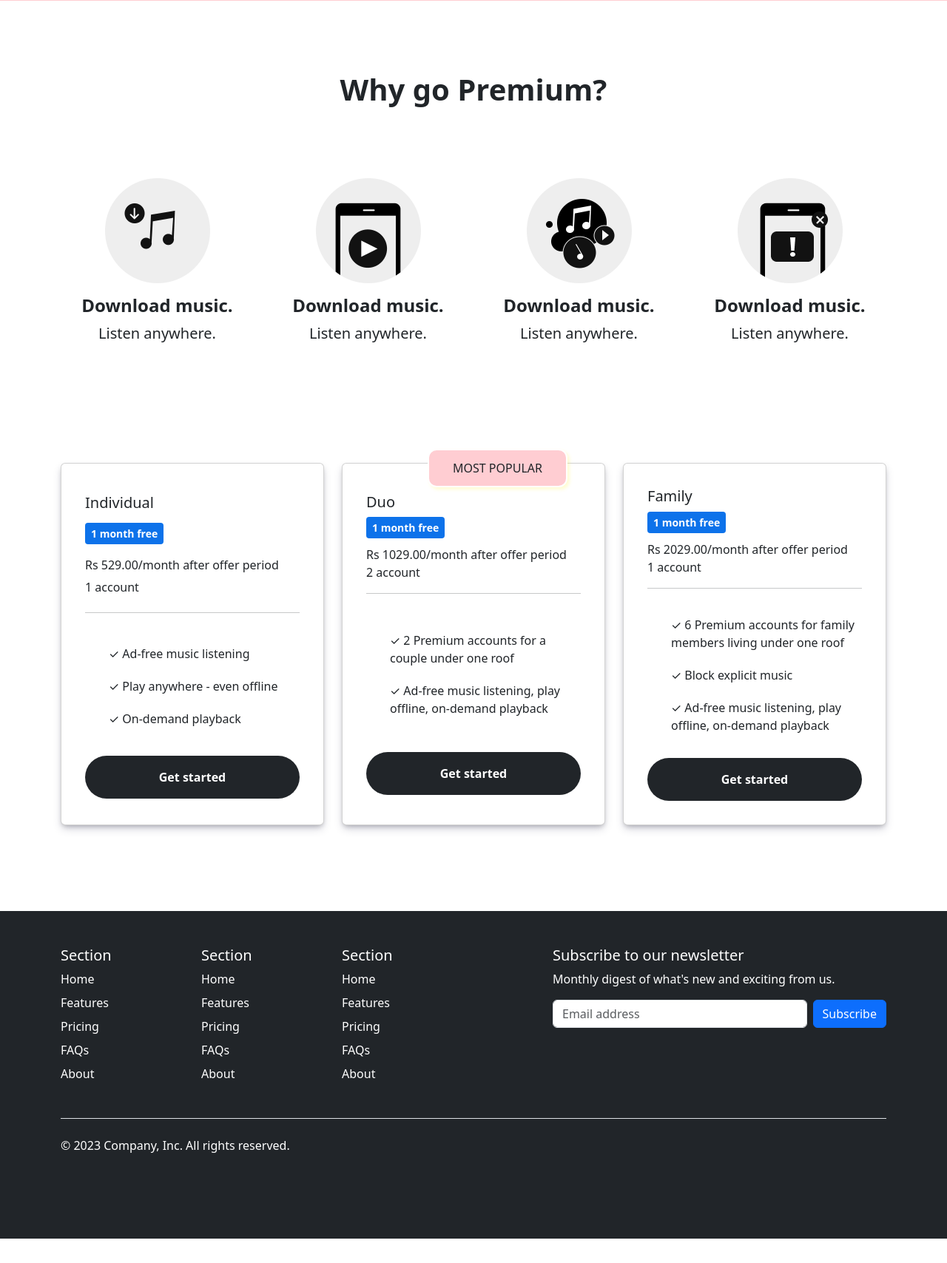
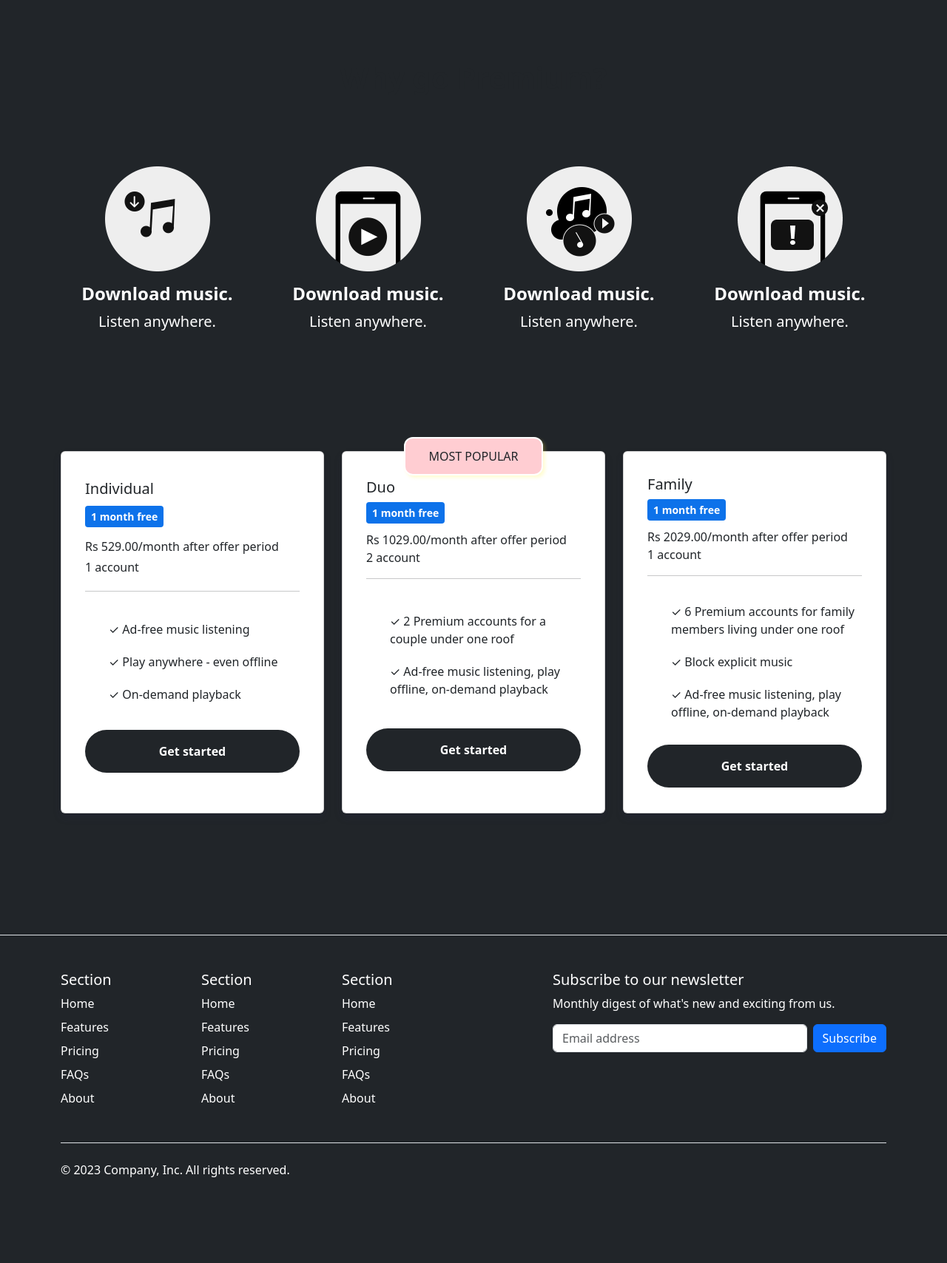
Before and after one commit to Kajanan02/music-web, a PHP site: page /user-premium.html in a window 1280 px wide. Shown: the part 524-2232 px from the top of the page at 74% size. Before the commit the page ends 2199 px from the top, so only its background shows below. Run offline with PHP 8.4, Linux system fonts and the light colour scheme.

Commit message:
resposive add

```diff
--- a/artist-login.html
+++ b/artist-login.html
@@ -5,6 +5,7 @@
   <meta charset="UTF-8">
   <title>Artists</title>
   <link rel="icon" type="image/png" href="assets/logos/favicon.png">
+  <meta name="viewport" content="width=device-width, initial-scale=1">
 
   <!-- Bootstrap 5.0.2 -->
   <script src="https://cdn.jsdelivr.net/npm/@popperjs/core@2.11.8/dist/umd/popper.min.js"
@@ -20,7 +21,7 @@
 </head>
 
 <body>
-  <nav class="navbar  px-5 bg-dark shadow">
+  <nav class="navbar nav-dashboard  bg-dark shadow">
     <div class="container-fluid">
       <span class="navbar-brand mb-0 h1 px-5 text-white"> <a href="index.html"> <img src="assets/logo-transparent.png"
             alt="Logo" width="200px" /></a></span>
@@ -28,7 +29,7 @@
   </nav>
   <div class=" bg-dark">
     <div class="row m-0 artist-login-container">
-      <div class="col-md-6 d-flex align-items-end ">
+      <div class="col-md-6 d-flex align-items-md-end artist-login-image">
         <img src="assets/artist03.png" width="90%" style="z-index: 1">
         <img src="assets/play-btn-3.png" width="100%" class="bg-play">
       </div>
--- a/artist-register.html
+++ b/artist-register.html
@@ -2,6 +2,8 @@
 <html lang="en">
 <head>
     <meta charset="UTF-8">
+    <meta name="viewport" content="width=device-width, initial-scale=1">
+
     <!-- Bootstrap 5.0.2 -->
     <script src="https://cdn.jsdelivr.net/npm/@popperjs/core@2.11.8/dist/umd/popper.min.js"
             integrity="sha384-I7E8VVD/ismYTF4hNIPjVp/Zjvgyol6VFvRkX/vR+Vc4jQkC+hVqc2pM8ODewa9r"
@@ -16,14 +18,14 @@
 </head>
 <body>
 
-<nav class="navbar  px-5 bg-dark shadow">
+<nav class="navbar nav-dashboard  bg-dark shadow">
     <div class="container-fluid">
         <span class="navbar-brand mb-0 h1 px-5 text-white">   <a href="index.html"> <img src="assets/logo-transparent.png" alt="Logo" width="200px"/></a></span>
     </div>
 </nav>
 <div class=" bg-dark">
     <div class="row m-0 artist-login-container">
-        <div class="col-md-6 d-flex align-items-end ">
+        <div class="col-md-6 d-flex align-items-md-end artist-login-image">
             <img src="assets/register-artist.png" width="100%" style="z-index: 1">
             <img src="assets/play-btn-5.png" width="100%" class="bg-play">
         </div>
--- a/css/premium.css
+++ b/css/premium.css
@@ -12,10 +12,15 @@
 .header-img{
     border-radius: 40px;
 }
+.get-start-btn{
+    width: 200px;
+    margin-bottom: 20px;
+}
+
 .get-start-btn:hover{
     color: #5ff550 !important;
 }.header-artist{
-     height: calc(100vh - 76px);
+     min-height: calc(100vh - 76px);
  }
  .bg-black{
      background-color: #000;
@@ -92,8 +97,12 @@
     border: 2px solid #fff;
     border-radius: 12px;
     padding: 12px 32px;
+    margin-left: auto;
+    margin-right: auto;
+    left: 0;
     top: -20px;
-    left: 115px;
+    width: fit-content;
+    right: 0;
     font-weight: 500;
     box-shadow: 3px 3px 4px rgba(254, 244, 69, .24);
 }
@@ -106,3 +115,38 @@
     margin-bottom: 20px;
     box-shadow: rgba(50, 50, 93, 0.25) 0px 13px 27px -5px, rgba(0, 0, 0, 0.3) 0px 8px 16px -8px;
 }
+@media (max-width: 768px) {
+    .artist-login-container {
+        height: auto;
+    }
+    .artist-login-image{
+        justify-content: center;
+    }
+    .artist-login-container form{
+        padding: 0 !important;
+        margin: 40px 0 !important;
+    }
+
+}
+.nav-dashboard{
+    padding: 0 3rem !important;
+}
+@media (max-width: 500px) {
+    .nav-dashboard {
+        padding: 10px !important;
+    }
+    .nav-dashboard .navbar-brand{
+        padding: 0 !important;
+    }
+    .popular-box{
+        padding: 12px 16px;
+    }
+}
+.navbar-toggler{
+    background-color: #61666f !important;
+}
+body {
+    background: rgb(33,37,41);
+    height: 100%;
+    margin: 0;
+}
--- a/user-premium.html
+++ b/user-premium.html
@@ -5,6 +5,8 @@
     <meta charset="UTF-8">
     <title>Premium</title>
     <link rel="icon" type="image/png" href="assets/logos/favicon.png">
+    <meta name="viewport" content="width=device-width, initial-scale=1">
+
 
     <!-- Bootstrap 5.0.2 -->
     <script src="https://cdn.jsdelivr.net/npm/@popperjs/core@2.11.8/dist/umd/popper.min.js"
@@ -21,8 +23,8 @@
 
 <body>
 <!--Navbar-->
-<nav class="navbar navbar-expand-lg bg-dark">
-    <div class="container-fluid mx-5 px-5 my-2">
+<nav class="navbar navbar-expand-lg bg-black nav-dashboard">
+    <div class="container-fluid mx-sm-5 px-sm-5 my-2">
         <a class="navbar-brand text-light m-0 p-0" href="index.html"> <img src="assets/logo-transparent.png" alt="Logo"
                                                                            width="200px" />
         </a>
@@ -32,23 +34,24 @@
             <span class="navbar-toggler-icon"></span>
         </button>
         <div class="collapse navbar-collapse" id="navbarSupportedContent">
-            <ul class="navbar-nav ms-auto mb-2 mb-lg-0">
-                <li class="nav-item">
+            <ul class="navbar-nav ms-auto mb-2 mb-lg-0 text-center">
+                <li class="nav-item ms-md-3">
                     <a class="nav-link active  nav-links" aria-current="page" href="user-premium.html">Premium</a>
                 </li>
-                <li class="nav-item text-white ms-3">
+                <li class="nav-item text-white ms-md-3">
                     <a class="nav-link nav-links" href="#">Support</a>
                 </li>
-                <li class="nav-item text-white ms-3">
-                    <a class="nav-link nav-links" href="artist-main.html" style="">For Artists</a>
+                <li>
+                    <a class="nav-link nav-links ms-md-3" href="artist-main.html">For Artists</a>
                 </li>
-                <li class="nav-item text-white ms-3">
+                <li class="nav-item text-white ms-md-3">
                     <a class="nav-link nav-links" href="#">Download</a>
                 </li>
                 <li class="nav-item text-white border-start mx-3">
+                    <div></div>
                 </li>
-                <li class="nav-item text-white">
-                    <a class="nav-link nav-links" href="#">Account</a>
+                <li class="nav-item text-white ms-md-3">
+                    <a class="nav-link nav-links" href="artist-login.html">Account</a>
                 </li>
             </ul>
         </div>
@@ -63,7 +66,7 @@
             <div class="col-md-6 d-flex justify-content-center flex-column">
                 <h1 class="fw-bold fs-1">Get Premium free for 1 month</h1>
                 <p class="fs-5 my-3">Just Rs 529.00/month after. Cancel anytime.</p>
-                <button class="btn bg-dark text-white w-25 mt-3 rounded-pill py-3 get-start-btn fw-semibold">Get
+                <button class="btn bg-dark text-white  mt-3 rounded-pill py-3 get-start-btn fw-semibold">Get
                     started
                 </button>
             </div>
@@ -80,26 +83,26 @@
     <div class="row mt-5 pt-5">
         <div class="col-md-3">
             <img src="assets/misic.png" height=142px width=142px>
-            <h4 class="fw-semibold mt-3">Download music.</h4>
-            <p class="fs-5 ">Listen anywhere.</p>
+            <h4 class="fw-semibold mt-3 text-white">Download music.</h4>
+            <p class="fs-5  text-white">Listen anywhere.</p>
         </div>
 
         <div class="col-md-3">
             <img src="assets/play.png" height=142px width=142px>
-            <h4 class="fw-semibold mt-3">Download music.</h4>
-            <p class="fs-5 ">Listen anywhere.</p>
+            <h4 class="fw-semibold mt-3 text-white">Download music.</h4>
+            <p class="fs-5  text-white">Listen anywhere.</p>
         </div>
 
         <div class="col-md-3">
             <img src="assets/free.png" height=142px width=142px>
-            <h4 class="fw-semibold mt-3">Download music.</h4>
-            <p class="fs-5 ">Listen anywhere.</p>
+            <h4 class="fw-semibold mt-3 text-white">Download music.</h4>
+            <p class="fs-5  text-white">Listen anywhere.</p>
         </div>
 
         <div class="col-md-3">
             <img src="assets/mobile.png" height=142px width=142px>
-            <h4 class="fw-semibold mt-3">Download music.</h4>
-            <p class="fs-5 ">Listen anywhere.</p>
+            <h4 class="fw-semibold mt-3 text-white">Download music.</h4>
+            <p class="fs-5  text-white">Listen anywhere.</p>
         </div>
     </div>
 </div>
@@ -107,7 +110,7 @@
 
 <div class="container">
     <div class="row my-5 py-5 cards">
-        <div class="col-md-4">
+        <div class="col-md-4 mb-5">
             <div class="card h-490">
                 <div class="card-body m-3 justify-content-around flex-column d-flex">
                     <div class="flex-container">
@@ -136,7 +139,7 @@
             </div>
         </div>
 
-        <div class="col-md-4">
+        <div class="col-md-4 mb-5">
             <div class="card h-490">
                 <div class="popular-box">
                     <div>
@@ -169,7 +172,7 @@
             </div>
         </div>
 
-        <div class="col-md-4">
+        <div class="col-md-4 mb-5">
             <div class="card h-490">
                 <div class="card-body m-3 justify-content-around flex-column d-flex">
                     <div class="flex-container">
@@ -202,7 +205,7 @@
 
 
 <!--Footer-->
-<div class="footer bg-dark">
+<div class="footer bg-dark border-top">
     <div class="container">
         <footer class="py-5">
             <div class="row">
--- a/user-songs.html
+++ b/user-songs.html
@@ -4,6 +4,7 @@
         <meta charset="UTF-8">
         <title>Songs</title>
         <link rel="icon" type="image/png" href="assets/logos/favicon.png">
+        <meta name="viewport" content="width=device-width, initial-scale=1">
 
         <!-- Bootstrap 5.0.2 -->
         <script src="https://cdn.jsdelivr.net/npm/@popperjs/core@2.11.8/dist/umd/popper.min.js"
```
Also changed, not shown: artist-dashboard.html (+43 -16 lines), artist-main.html (+9 -8 lines), artist-settings.html (+27 -7 lines), css/artist-dashboard.css (+24 -2 lines), css/login.css (+21 -2 lines), css/styles.css (+14 -0 lines), user-login.html (+5 -3 lines), user-signup.html (+7 -5 lines).
